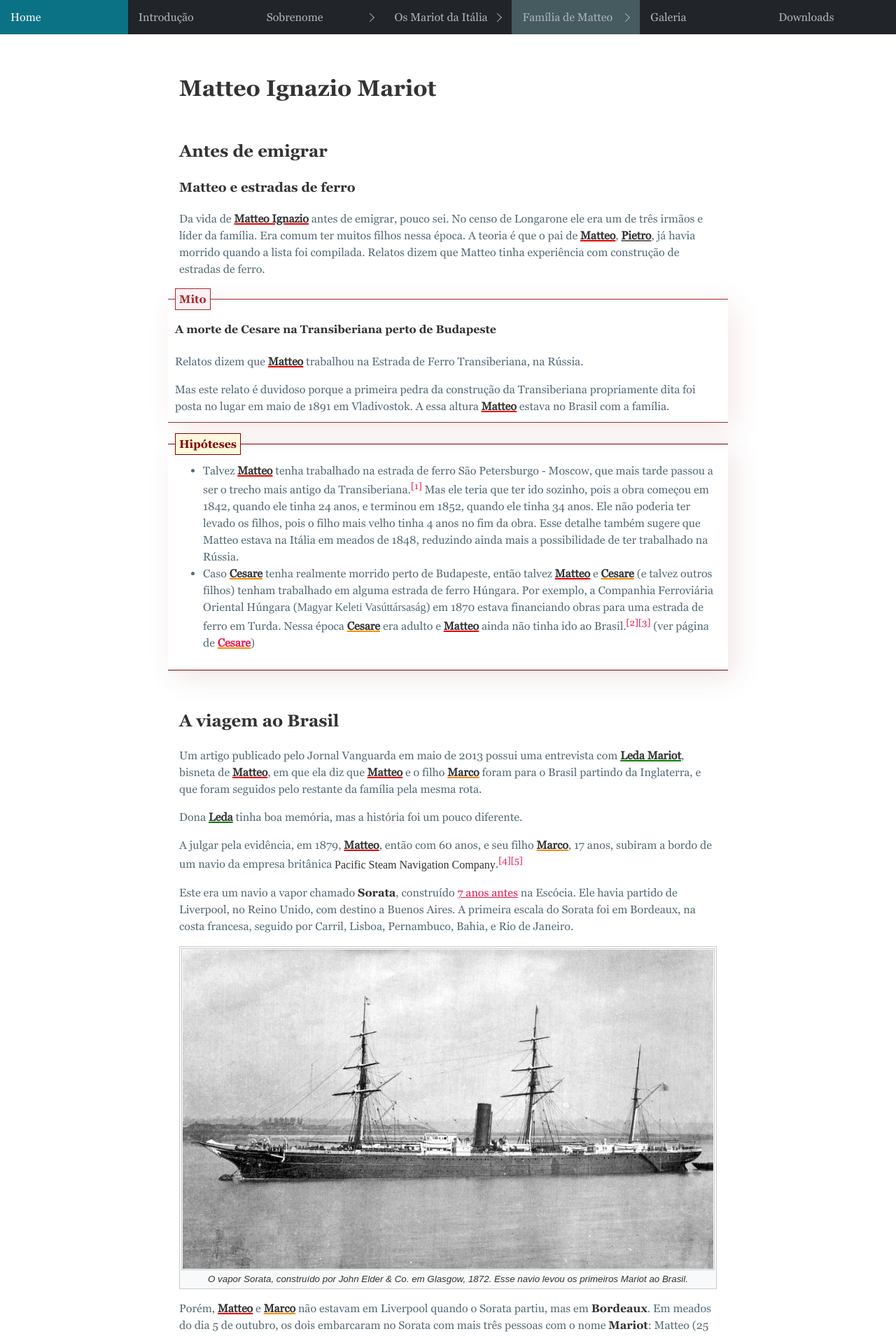
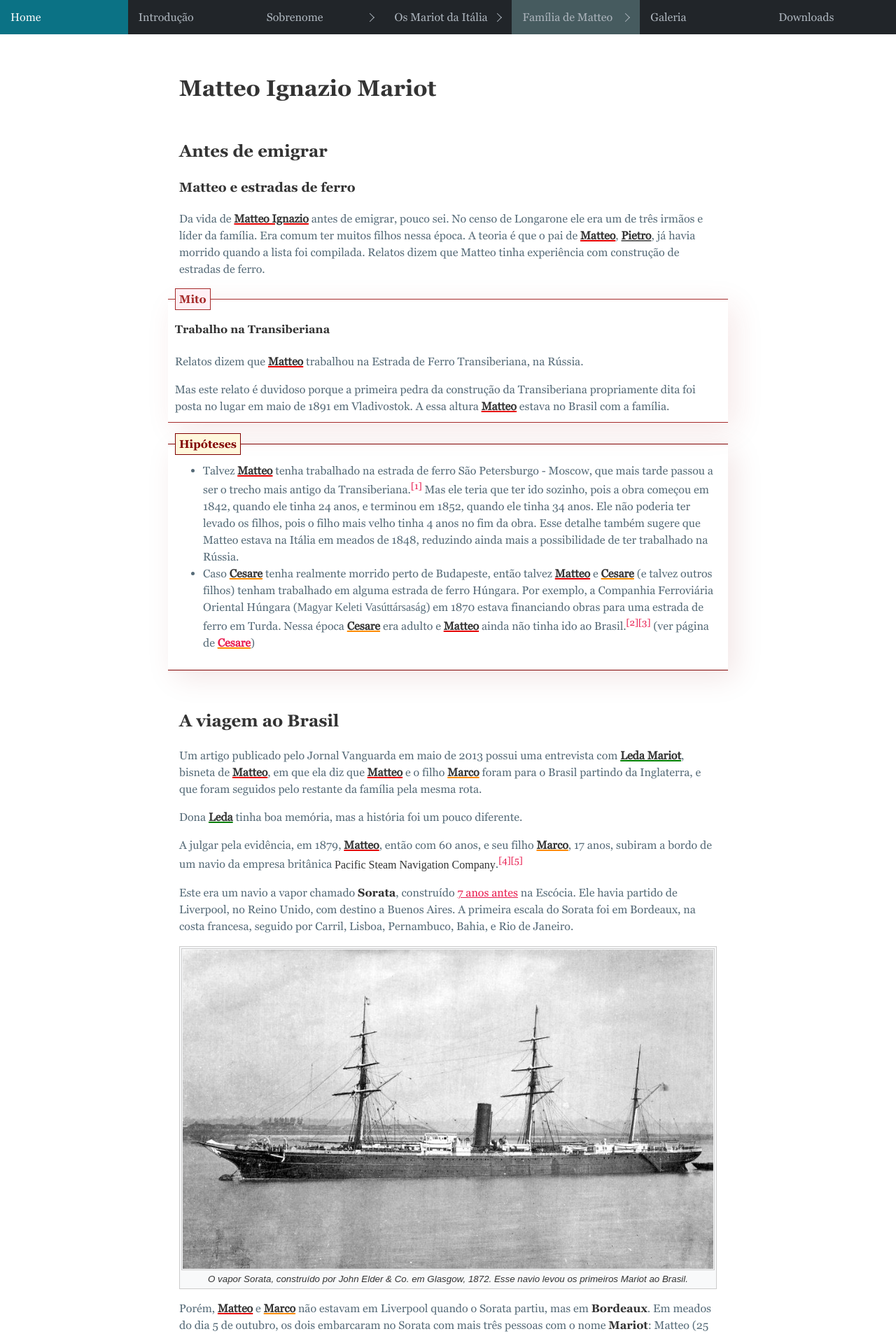
Before and after one commit to sentient06/mariot-family, a Jekyll site: the page built from 1-matteo.html, in a window 1280 px wide. Shown: the top 1909 px of the page at 70% size. Built offline with Jekyll 4.4.1, drawn with Linux system fonts in a browser that asks for light colours; some web fonts are replaced; some of the changed text lies outside the part shown.

Commit message:
Adding content.

```diff
--- a/1-matteo.html
+++ b/1-matteo.html
@@ -13,7 +13,7 @@
             </p>
             <div class="myth">
                 <h4>Mito</h4>
-                <h4>A morte de Cesare na Transiberiana perto de Budapeste</h4>
+                <h4>Trabalho na Transiberiana</h4>
                 <p>
                     Relatos dizem que <strong class="g1">Matteo</strong> trabalhou na Estrada de Ferro Transiberiana, na Rússia.
                 </p>
@@ -91,9 +91,25 @@
         </section>
 
         <section>
+            <h2>Os Longo</h2>
+            <p>
+                Cabe aqui discorrer um pouco sobre os 3 "Mariot" que viajaram com <strong class="g1">Matteo</strong> e <strong class="g2">Marco</strong>.
+            </p>
+            <p>
+                <strong class="g4">Leda Mariot</strong> afirma que esta família era de fato a família <strong>Longo</strong>, que adotou o nome <strong>Mariot</strong> durante a viagem e o manteve no Brasil. Mas <strong class="g4">Leda</strong> afirma categoricamente que não existe nenhum "Matteo Longo". O nome do pai de Giovanni Longo era Marco Longo, marido de Magdalena Longo.<sup>8.a</sup>
+            </p>
+            <p>
+                O livro de Quinto Baldessar menciona os Longo pelos mesmos nomes que aparecem na lista do Sorata. Aparentemente o oficial do navio escreveu errado, visto que um dos nomes era repetido ("Marco Mariot" e "Marco [Longo] Mariot").
+            </p>
+            <p>
+                Aliás, Marco Longo é um dos "Marco Mariot" que aparecem nos registros civis de Urussanga. O nome idêntico causa bastante confusão. A irmã de Marco Longo era <strong class="g2">Antonia Longo</strong>, que casou com <strong class="g2">Marco Mariot</strong> (o original).
+            </p>
+        </section>
+
+        <section>
             <h2>Vida no Brasil</h2>
             <p>
-                Quando <strong class="g1">Matteo</strong> e <strong class="g2">Marco</strong> chegaram em Urussanga, não tinham onde dormir. <strong class="g4">Leda Mariot</strong> relata que eles encontraram uma pedra em Rio Salto que possuía um aspecto côncavo que poderia abrigar, parcialmente, do tempo, e durante as primeiras noites, dormiram embaixo desta pedra.<sup>8</sup>
+                Quando <strong class="g1">Matteo</strong> e <strong class="g2">Marco</strong> chegaram em Urussanga, não tinham onde dormir. <strong class="g4">Leda Mariot</strong> relata que eles encontraram uma pedra em Rio Salto que possuía um aspecto côncavo que poderia abrigar, parcialmente, do tempo, e durante as primeiras noites, dormiram embaixo desta pedra.<sup>8.b</sup>
             </p>
             <p>
                 O episódio da pedra demonstra que o governo não estava fazendo um trabalho diligente. O Decreto 3.748, que regulava as colônias do Império, dizia que cada lote deveria ter um abrigo temporário para os colonos, o que evidentemente não aconteceu. E o artigo nº 30 do mesmo decreto diz que os colonos receberiam um auxílio gratuito na quantia de <span class="cite" title="Vinte mil réis">20$000</span> para o chefe de família e qualquer pessoa entre 10 e 50 anos de idade. Por isso era raro colonos terem mais de 50 anos. <strong class="g1">Matteo</strong>, com 60 anos, foi uma notável excessão. Já <strong class="g2">Marco</strong>, que tinha 17 anos, segundo o mesmo decreto, não poderia escolher um lote até os 18 anos de idade. Cada colono deveria pagar sua hipoteca em 7 anos e as compras a prazo deveriam ser pagas em parcelas iguais a partir do fim do segundo ano. <sup>9</sup>
@@ -171,12 +187,19 @@
                 <dt></dt><dd>
                     Baldessar, Quinto D. (1991). Imigrantes: Sua História, Costumes e Tradições no processo de colonização no sul do Estado de Santa Catarina, Criciúma 1991, p. 44
                 </dd>
-{% include ref.html
-    url="downloads.html#1994"
-    title="Paulo Mariot, 'Carta de Leda Tereza Mariot Belloli (p. 4)' [Carta manuscrita]"
-    stay=1
-    extra="(Brasil, 1994)"
-%}
+                <dt></dt><dd>
+                    <div class="ref">
+                        <a href="downloads.html#1994">
+                            Paulo Mariot, 'Carta de Leda Tereza Mariot Belloli (p. 3)' [Carta manuscrita]
+                            &nbsp;(Brasil, 1994)
+                        </a>
+                    </div>
+                    <div class="ref">
+                        <a href="downloads.html#1994">
+                            <em>Ibid.</em> (p. 4)
+                        </a>
+                    </div>
+                </dd>
                 <dt></dt><dd>
                     <a href="https://www2.camara.leg.br/legin/fed/decret/1824-1899/decreto-3784-19-janeiro-1867-553854-publicacaooriginal-72121-pe.html" target="_blank">
                         'Decreto nº 3.784, de 19 de janeiro de 1867', camara.leg.br [accessado 13 março 2021]
--- a/_includes/ref.html
+++ b/_includes/ref.html
@@ -1,22 +1,6 @@
                 <dt></dt><dd>
                     <a href="{{ include.url }}"{% if include.stay == nil %} target="_blank"{% endif %}>
-{% if include.lang != nil %}
-                        <em lang="{{ include.lang }}">
-{% endif %}
-                            {{ include.title }}
-{% if include.lang != nil %}
-                        </em>
-{% endif %}
-{% if include.date != nil %}
-                        <span>
-                            [acessado {{ include.date }}]
-                        </span>
-{% endif %}
-{% if include.extra != nil %}
-                        <span>
-                            &nbsp;{{ include.extra }}
-                        </span>
-{% endif %}
-
+                        {% if include.lang != nil %}<em lang="{{ include.lang }}">{% endif %}{{ include.title }}{% if include.lang != nil %}</em>{% endif %}{% if include.date != nil %}                        [acessado {{ include.date }}]{% endif %}
+{% if include.extra != nil %}                        &nbsp;{{ include.extra }}{% endif %}
                     </a>
                 </dd>
--- a/_sass/main.scss
+++ b/_sass/main.scss
@@ -459,6 +459,9 @@
     font-family: sans-serif;
     color: #333;
     font-style: italic;
+    strong {
+        font-family: AltGeorgiaBoldItalic;
+    }
 }
 
 sup a {
```
Also changed, not shown: _11-giovanni-brigida.html (deleted, +0 -19 lines).
